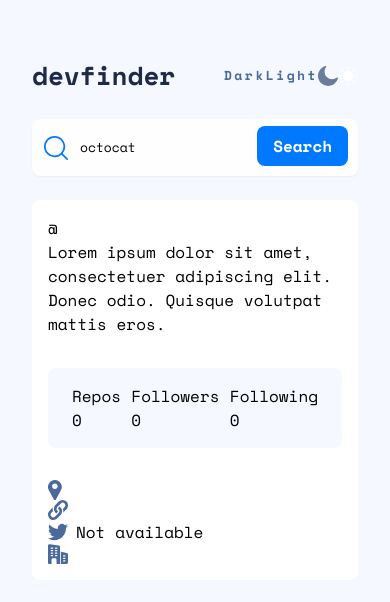
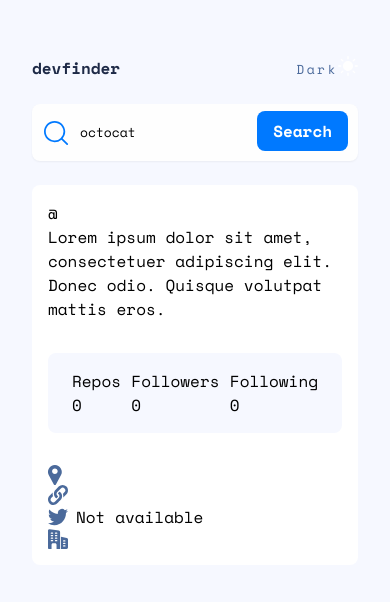
Before and after one commit to laurymesa01/github-user-search-app, a Next.js app: page / in a window 390 px wide. Shown: the top 602 px of the page. Built offline with nearby package versions, Linux system fonts and the light colour scheme; what ldrs would draw is missing.

Commit message:
Switching theme between dark and light

```diff
--- a/package.json
+++ b/package.json
@@ -12,6 +12,7 @@
     "axios": "^1.7.5",
     "ldrs": "^1.0.2",
     "next": "14.2.6",
+    "next-themes": "^0.3.0",
     "react": "^18",
     "react-dom": "^18"
   },
--- a/src/app/components/Header.tsx
+++ b/src/app/components/Header.tsx
@@ -1,16 +1,35 @@
+import { useEffect, useRef, useState } from "react";
+import { useTheme } from "next-themes";
+
+
 export default function Header() {
+    const [mounted, setMounted] = useState(false)
+    const { theme, setTheme } = useTheme();
+
+    useEffect(() => {
+        setMounted(true)
+    }, [])
+
+    if (!mounted) {
+        return null
+    }
+
     return (
         <header className="flex justify-between items-center py-6">
             <h2 className="h2">devfinder</h2>
             <div className="flex">
-                <span className="p">Dark</span>
-                <span className="p">Light</span>
+                <button onClick={() => setTheme(theme === 'dark' ? 'light' : 'dark')}>
+                    <span className="theme">{theme === 'dark' ? 'Light' : 'Dark'} </span>
+                </button>
+                {theme === 'light' ? (
                     <svg width="20" height="20" xmlns="http://www.w3.org/2000/svg">
                         <path d="M19.513 11.397a.701.701 0 00-.588.128 7.496 7.496 0 01-2.276 1.336 7.101 7.101 0 01-2.583.462 7.505 7.505 0 01-5.32-2.209 7.568 7.568 0 01-2.199-5.342c0-.873.154-1.72.41-2.49a6.904 6.904 0 011.227-2.21.657.657 0 00-.102-.924.701.701 0 00-.589-.128C5.32.61 3.427 1.92 2.072 3.666A10.158 10.158 0 000 9.83c0 2.8 1.125 5.342 2.967 7.19a10.025 10.025 0 007.16 2.98c2.353 0 4.527-.822 6.266-2.183a10.13 10.13 0 003.58-5.624.623.623 0 00-.46-.796z" fill="#697C9A" fillRule="nonzero"/>
                     </svg>
+                ) : (
                     <svg width="20" height="20" xmlns="http://www.w3.org/2000/svg">
                         <g fill="#FFF" fillRule="nonzero"><path d="M13.545 6.455c-.9-.9-2.17-1.481-3.545-1.481a4.934 4.934 0 00-3.545 1.481c-.9.9-1.481 2.17-1.481 3.545 0 1.376.582 2.646 1.481 3.545.9.9 2.17 1.481 3.545 1.481a4.934 4.934 0 003.545-1.481c.9-.9 1.481-2.17 1.481-3.545a4.934 4.934 0 00-1.481-3.545zM10 3.413a.7.7 0 00.688-.688V.688A.7.7 0 0010 0a.7.7 0 00-.688.688v2.037a.7.7 0 00.688.688zM15.635 5.344l1.455-1.455a.67.67 0 000-.952.67.67 0 00-.952 0l-1.455 1.455a.67.67 0 000 .952c.238.264.66.264.952 0zM19.312 9.312h-2.037a.7.7 0 00-.688.688.7.7 0 00.688.688h2.037A.7.7 0 0020 10a.7.7 0 00-.688-.688zM15.608 14.656a.67.67 0 00-.952 0 .67.67 0 000 .952l1.455 1.455a.67.67 0 00.952 0 .67.67 0 000-.952l-1.455-1.455zM10 16.587a.7.7 0 00-.688.688v2.037A.7.7 0 0010 20a.7.7 0 00.688-.688v-2.037a.7.7 0 00-.688-.688zM4.365 14.656L2.91 16.111a.67.67 0 000 .952.67.67 0 00.952 0l1.455-1.455a.67.67 0 000-.952c-.238-.264-.66-.264-.952 0zM3.413 10a.7.7 0 00-.688-.688H.688A.7.7 0 000 10a.7.7 0 00.688.688h2.037A.7.7 0 003.413 10zM4.365 5.344a.67.67 0 00.952 0 .67.67 0 000-.952L3.862 2.937a.67.67 0 00-.952 0 .67.67 0 000 .952l1.455 1.455z"/></g>
                     </svg>
+                )}
             </div>
         </header>
     );
--- a/src/app/globals.css
+++ b/src/app/globals.css
@@ -19,15 +19,8 @@
 }
 
 body {
-  display: flex;
-  justify-content: center;
-  /* color: rgb(var(--foreground-rgb));
-  background: linear-gradient(
-      to bottom,
-      transparent,
-      rgb(var(--background-end-rgb))
-    )
-    rgb(var(--background-start-rgb)); */
+  /* display: flex; */
+  /* justify-content: center; */
 }
 
 @layer utilities {
@@ -37,11 +30,24 @@
 }
 
 .h2{
-  @apply font-bold text-[26px] text-very-dark-grey dark:text-white;
+  @apply font-bold text-[16px] md:text-[26px] text-very-dark-grey dark:text-white;
+}
+
+
+.h6{
+  @apply font-medium text-[13px] md:text-[15px] leading-[25px] text-blue-grey dark:text-white;
+}
+
+.span{
+  @apply text-blue font-medium text-[13px] md:text-[16px]
+}
+
+.theme{
+  @apply font-medium text-[13px]  tracking-[2.5px] text-blue-grey dark:text-white;
 }
 
 .p{
-  @apply font-bold text-[13px] tracking-[2.5px] text-blue-grey dark:text-white;
+  @apply font-medium text-[11px] md:text-[13px] text-blue-grey dark:text-white
 }
 
 .input-search{
--- a/src/app/layout.tsx
+++ b/src/app/layout.tsx
@@ -1,6 +1,7 @@
 import type { Metadata } from "next";
 import { Space_Mono } from "next/font/google";
 import "./globals.css";
+import { ThemeProvider } from './theme-provider'
 
 const mono = Space_Mono({
   subsets: ["latin"],
@@ -8,7 +9,7 @@
 });
 
 export const metadata: Metadata = {
-  title: "Create Next App",
+  title: "GitHub Search App",
   description: "Generated by create next app",
 };
 
@@ -19,7 +20,11 @@
 }>) {
   return (
     <html lang="en">
-      <body className={mono.className}>{children}</body>
+      <body className={mono.className}>
+        <ThemeProvider attribute="class" defaultTheme="system" enableSystem>
+            {children}
+        </ThemeProvider>
+      </body>
     </html>
   );
 }
--- a/src/app/page.tsx
+++ b/src/app/page.tsx
@@ -62,17 +62,19 @@
 
   const handleChange = (event: ChangeEvent<HTMLInputElement>) =>{
     setInput(event.target.value);
-}
+  }
+
+
 
   return (
-      <main className="flex min-h-screen max-w-2xl p-8  flex-col">
+      <main className="flex min-h-screen max-w-3xl p-8  flex-col bg-light-grey dark:bg-almost-black">
         <Header/>
         <Search input={input}
                 handleSubmit= {(e: Event) => handleSubmit(e)}
                 handleChange={handleChange}
         />
         {loading && <Loader/>}
-        {!loading && <Profile user = {user} loading={ loading }/>}
+        {!loading && user && <Profile user = {user} loading={ loading }/>}
       </main>
   );
 }
--- /dev/null
+++ b/src/app/theme-provider.tsx
@@ -0,0 +1,8 @@
+'use client'
+import * as React from 'react'
+import { ThemeProvider as NextThemesProvider } from 'next-themes'
+import type { ThemeProviderProps } from 'next-themes/dist/types'
+
+export function ThemeProvider({ children, ...props }: ThemeProviderProps) {
+    return <NextThemesProvider {...props}>{children}</NextThemesProvider>
+}
--- a/tailwind.config.ts
+++ b/tailwind.config.ts
@@ -6,6 +6,7 @@
     "./src/components/**/*.{js,ts,jsx,tsx,mdx}",
     "./src/app/**/*.{js,ts,jsx,tsx,mdx}",
   ],
+  darkMode: ['class'],
   theme: {
     extend: {
       backgroundImage: {
```
Also changed, not shown: 1 other file (tests, documents, lock files or other folders). Lines whose indentation alone changed are shown as unchanged.
